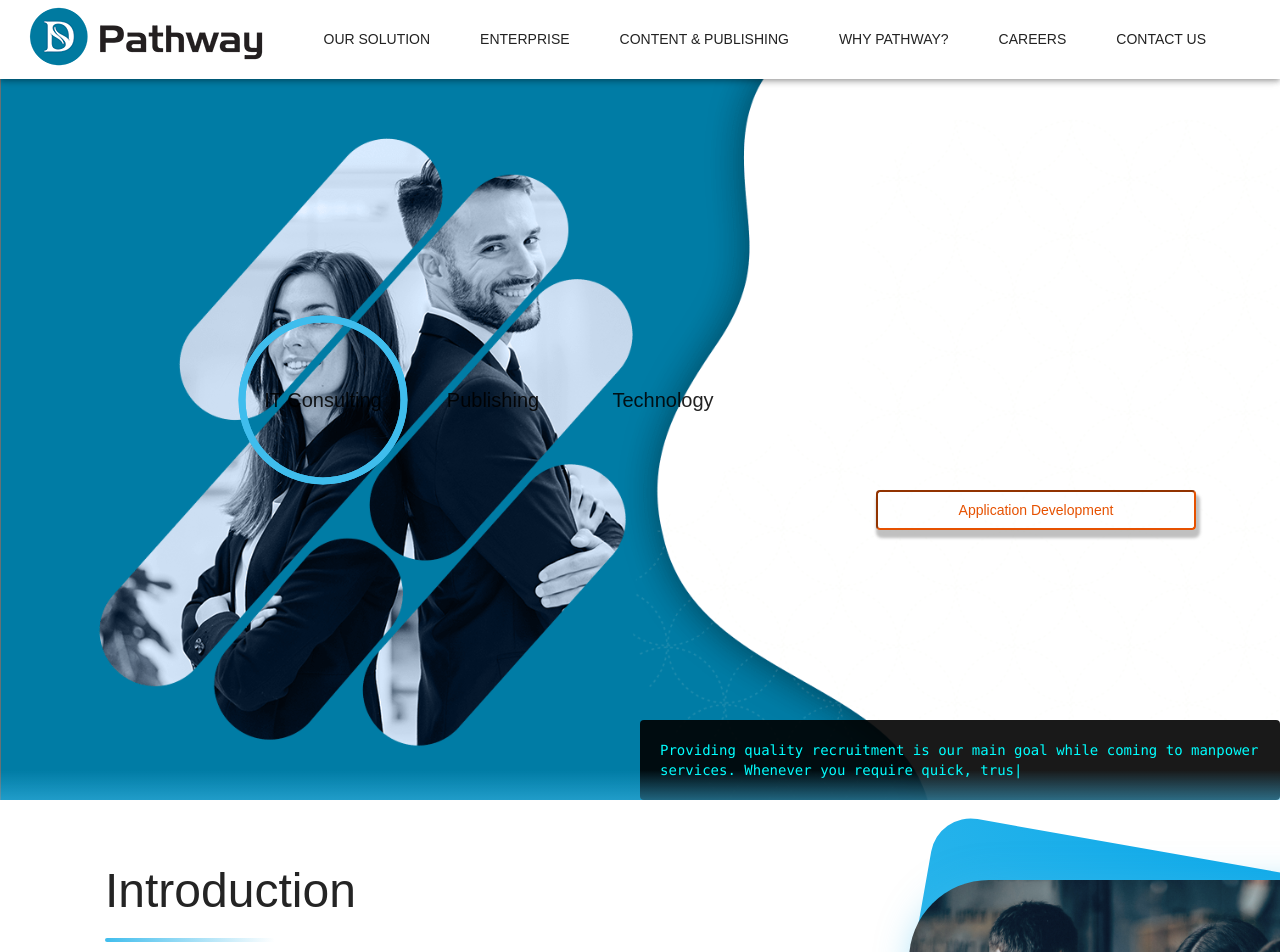
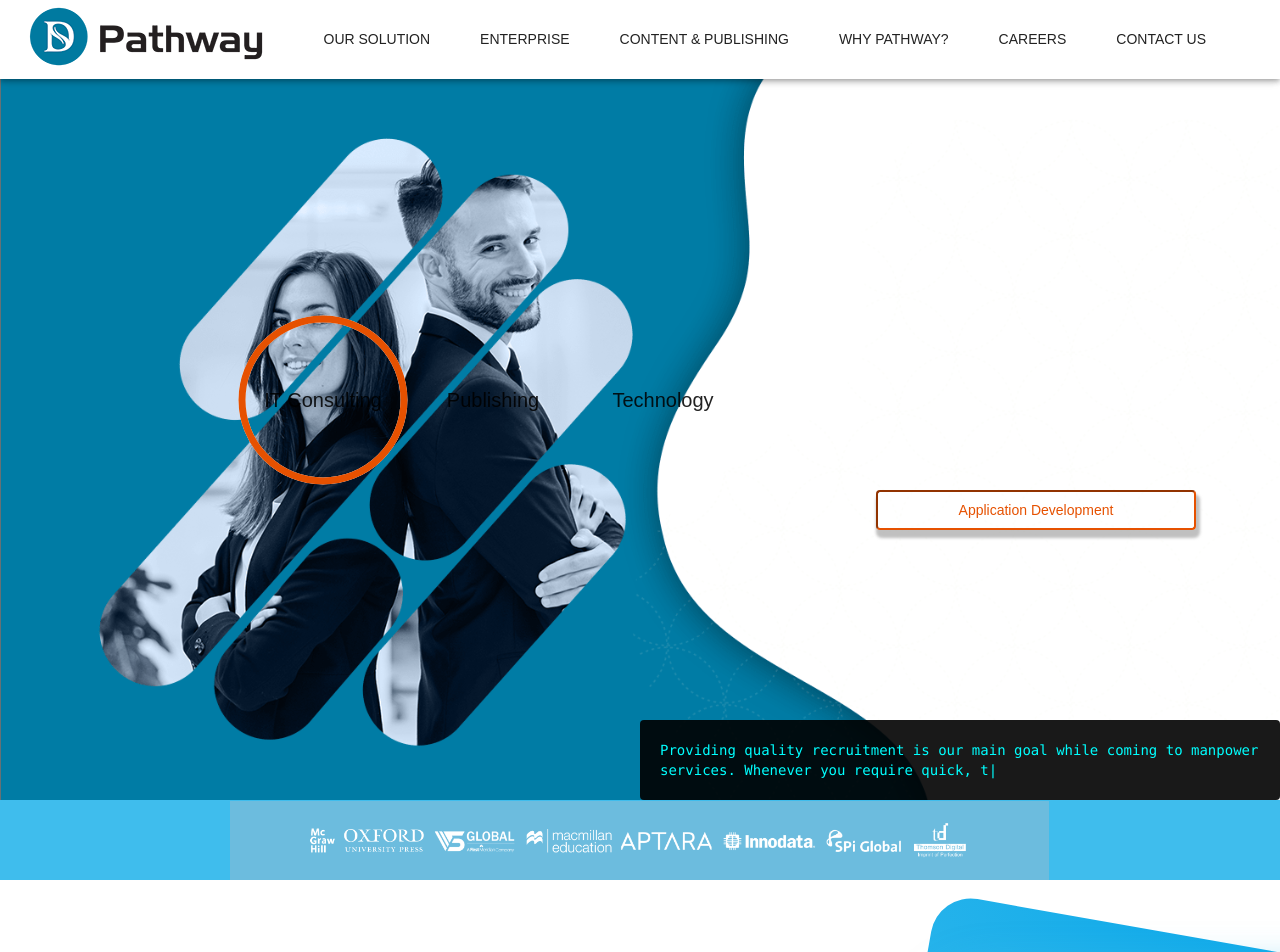
Before and after one commit to admin06532/pathway, a React (Create React App) app: page / in a window 1280 px wide. Shown: the top 952 px of the page. Built offline with nearby package versions, Linux system fonts and the light colour scheme.

Commit message:
Changes up

```diff
--- a/src/components/dashboard/heroshot/HeroShot.jsx
+++ b/src/components/dashboard/heroshot/HeroShot.jsx
@@ -32,16 +32,6 @@ const useStyles = makeStyles((theme) => ({
     display: "flex",
     justifyContent: "flex-end",
     alignItems: "center",
-    '&:after': {
-      content: '""',
-      backgroundImage: 'linear-gradient(to bottom, rgb(64 189 237 / 0%), rgb(64 189 237 / 50%))',
-      height: '30px',
-      position: 'absolute',
-      left: 0,
-      right: 0,
-      bottom: 0,
-      zIndex: 0
-    }
   },
   circle: {
     position: "relative",
@@ -112,10 +102,6 @@ export const HeroShot = () => {
   }
 
   useEffect(() => {
-    let renderCircle = localStorage.getItem("circleLoaded");
-    if(firstSvgEnd && secondSvgEnd && thirdSvgEnd){
-      localStorage.setItem("circleLoaded", "true");
-    }
 
     switch (element) {
       case "id1":
@@ -142,11 +128,7 @@ export const HeroShot = () => {
         setToolTip("");
     }
 
-    if(renderCircle === "true"){
-      setFirstSvgEnd(true);
-      setSecondSvgEnd(true);
-      setThirdSvgEnd(true);
-    }
+
   }, [element]);
 
   return (
@@ -159,8 +141,6 @@ export const HeroShot = () => {
             display: "flex",
             alignItems: "center",
             justifyContent: "center",
-            position: 'relative',
-            zIndex: 2,
             width: "50vw",
             height: "100vh",
             bgcolor: "rgba(0,0,0,0.8)",
--- a/src/components/dashboard/homecarousel/HomeCarousel.jsx
+++ b/src/components/dashboard/homecarousel/HomeCarousel.jsx
@@ -38,7 +38,7 @@ export const HomeCarousel = (props) =>  {
     const items = [
         "Recruitment Process Outsourcing",
         "Application Development",
-        "Publishing &amp; conversion",
+        "Publishing & conversion",
         "CRM Application Development",
         "ERP School Management System",
         "API Integration",
--- a/src/components/dashboard/index.js
+++ b/src/components/dashboard/index.js
@@ -9,3 +9,4 @@ export {SvgCircle} from './svgCircle/SvgCircle';
 export {IntroApi} from './intoApi/IntroApi';
 export {IntroCms} from './introCms/introCms';
 export {OtherServices} from './boxOther/otherServices';
+export {Striper} from './striper/Striper';
--- a/src/components/dashboard/introCms/introCms.jsx
+++ b/src/components/dashboard/introCms/introCms.jsx
@@ -8,6 +8,7 @@ import ECommPng from './../../../assets/images/e_Comm.png';
 const useStyles = makeStyles((theme) => ({
   root: {
     flexGrow: 1,
+    backgroundColor: '#ffffff',
     backgroundImage: `url(${ECommPng})`,
     backgroundPosition: 'center left 50px',
     backgroundSize: '30%',
--- a/src/components/dashboard/softwareConsultancy/SoftwareConsultancy.jsx
+++ b/src/components/dashboard/softwareConsultancy/SoftwareConsultancy.jsx
@@ -13,7 +13,7 @@ const useStyles = makeStyles({
     backgroundPosition: 'center right',
     backgroundRepeat: 'no-repeat',
     paddingTop: 50,
-    paddingBottom: 50
+    paddingBottom: 50,
   },
   root: {
     minHeight: 360,
@@ -30,6 +30,8 @@ const useStyles = makeStyles({
   container: {
       paddingTop: '10px',
       boxSizing: 'border-box',
+      position: 'relative',
+      zIndex: 5
   },
 });
 
--- /dev/null
+++ b/src/components/dashboard/striper/Striper.jsx
@@ -0,0 +1,23 @@
+import React from "react";
+import { Grid } from "@material-ui/core";
+import { makeStyles } from "@material-ui/styles";
+import ClientLogo from './../../../assets/images/ClientLogo.png'
+
+const useStyle = makeStyles(() => ({
+    root: {
+        backgroundImage: `url(${ClientLogo})`,
+        width:'100%',
+        height: '80px',
+        backgroundSize: '64%',
+        backgroundRepeat: 'no-repeat',
+        backgroundPosition: 'center',
+        backgroundColor: '#3FBDED'
+    }
+}))
+
+export const Striper = () => {
+    const classes = useStyle();
+    return (
+        <Grid className={classes.root}></Grid>
+        )
+}
--- a/src/components/dashboard/svgCircle/SvgCircle.jsx
+++ b/src/components/dashboard/svgCircle/SvgCircle.jsx
@@ -36,14 +36,14 @@ export const SvgCircle = ({id, duration, start, end, onEnd }) => {
                     <circle
                         cx="85" cy="85" r="81"
                         fill="none"
-                        stroke="#3FBDED"
+                        stroke="#F5F6FB"
                         strokeWidth="7"
                         strokeDasharray="521"
                     />
                     <circle id={id}
                         cx="85" cy="85" r="81"
                         fill="none"
-                        stroke="#3FBDED"
+                        stroke="#e65100"
                         strokeWidth="7"
                         strokeDasharray="521"
                     />
--- a/src/container/home/Home.jsx
+++ b/src/container/home/Home.jsx
@@ -2,11 +2,11 @@ import React from "react";
 import {
   HeroShot,
   SoftwareConsultancy,
-  OurClient,
   IntroApp,
   IntroEcom,
   IntroApi,
   IntroCms,
+  Striper
 } from "./../../components/dashboard";
 import {Form} from "./../../components/form";
 
@@ -14,13 +14,13 @@ export const HomeContainer = () => {
   return (
     <>
       <HeroShot />
+      <Striper />
       <IntroApp />
       <SoftwareConsultancy />
       <IntroCms />
       <IntroEcom />
       <IntroApi />
       <Form />
-      <OurClient />
     </>
   );
 };
```
